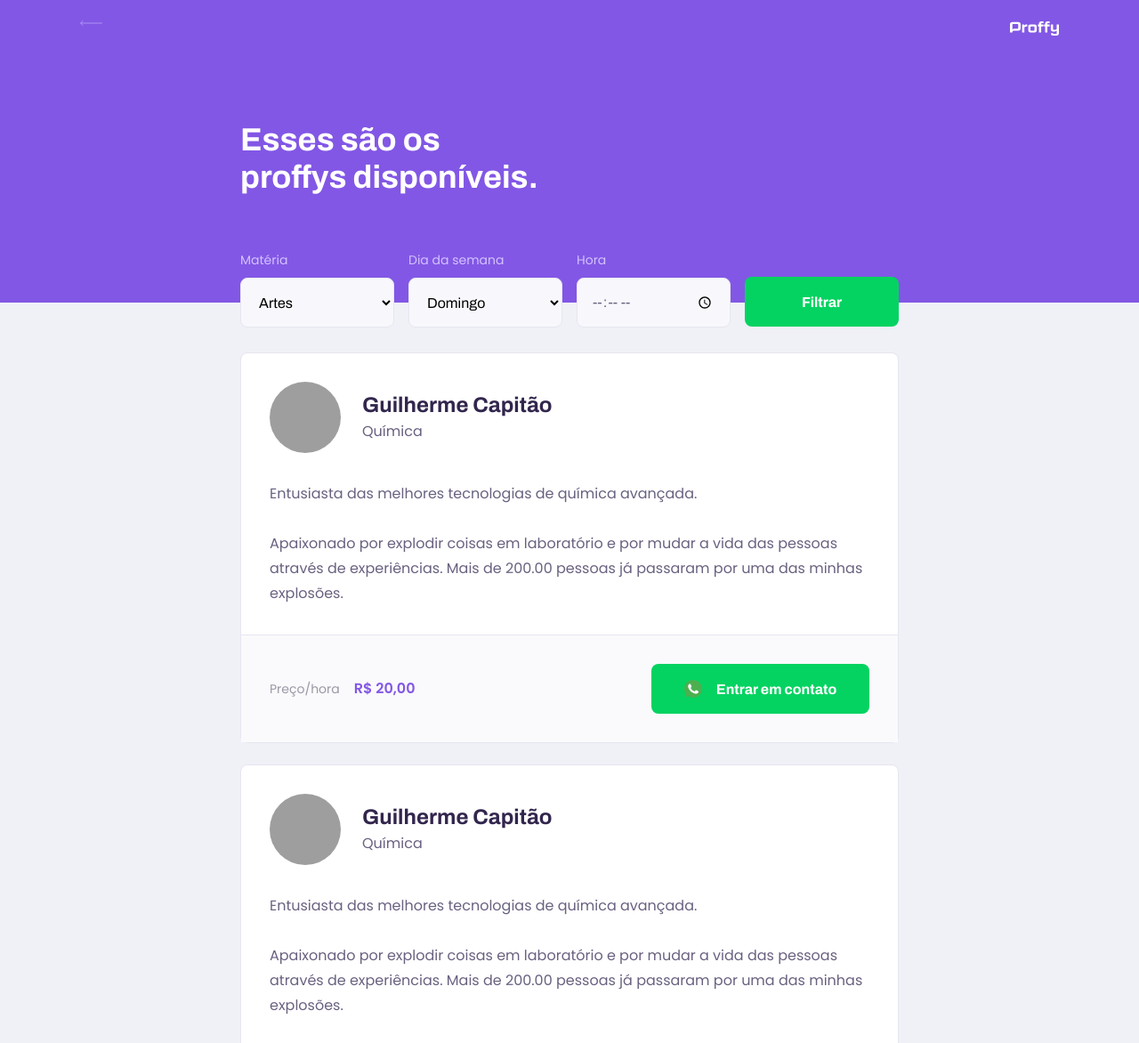
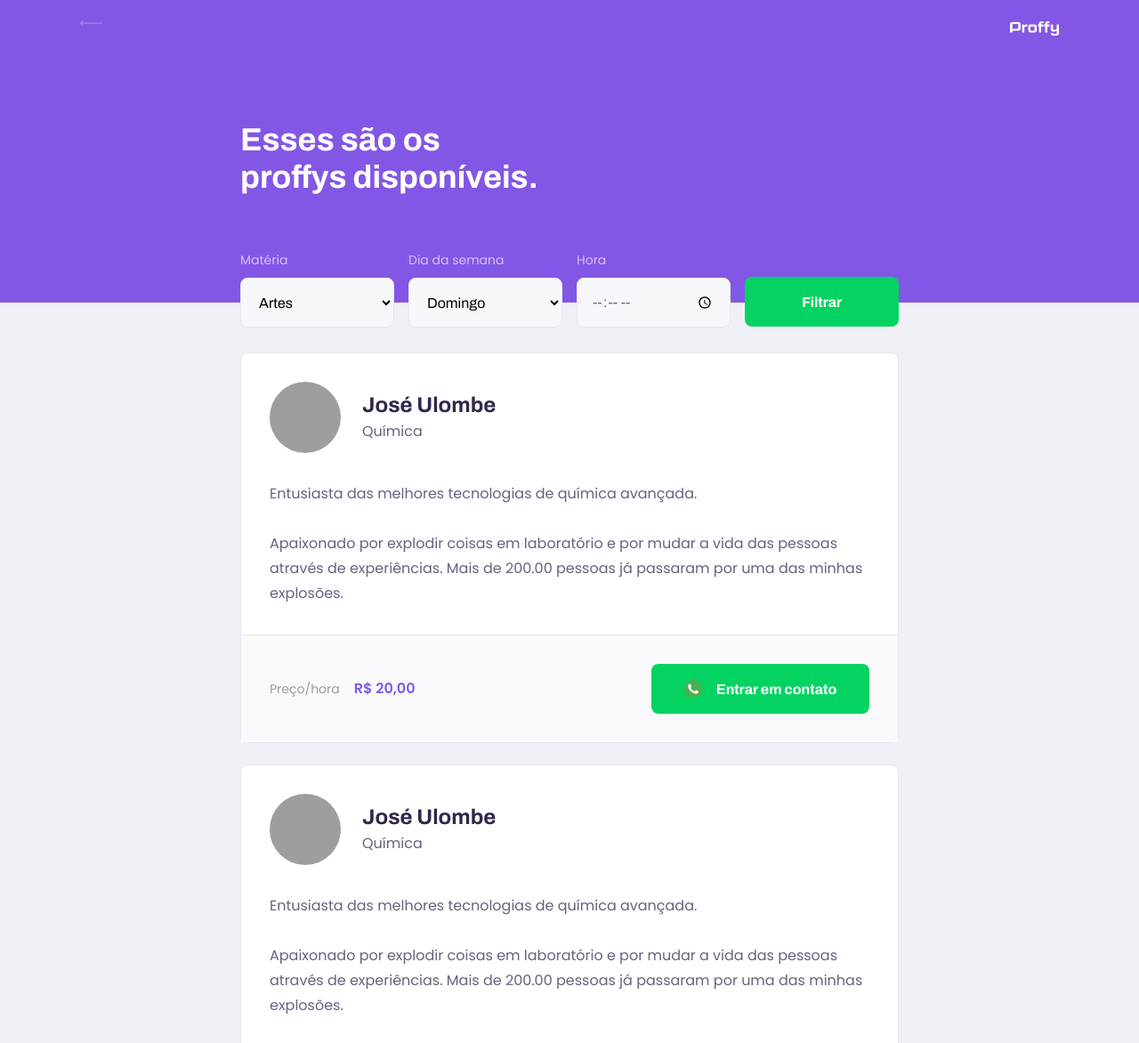
Before and after one commit to julombe/next-level-week2.0, a plain HTML site: page study.html in a window 1280 px wide. Shown: the top 1172 px of the page at 89% size. Drawn offline with Linux system fonts and the light colour scheme; grey boxes are pictures that could not be loaded.

Commit message:
Add file

```diff
--- a/study.html
+++ b/study.html
@@ -78,9 +78,9 @@
       <article class="teacher-item">
 
         <header>
-          <img src="https://avatars3.githubusercontent.com/u/52411032?s=460&u=af7a96df95e691aa93bc03ab22e7bd2a38ae47dc&v=4" alt="Guilherme Capitão">
+          <img src="https://avatars0.githubusercontent.com/u/58216968?s=460&u=1c674a0a3a52620fe4bd90fea45ca7288dae8803&v=4" alt="José Ulombe">
           <div>
-            <strong>Guilherme Capitão</strong>
+            <strong>José Ulombe</strong>
             <span>Química</span>
           </div>
         </header>
@@ -102,9 +102,9 @@
       <article class="teacher-item">
 
         <header>
-          <img src="https://avatars3.githubusercontent.com/u/52411032?s=460&u=af7a96df95e691aa93bc03ab22e7bd2a38ae47dc&v=4" alt="Guilherme Capitão">
+          <img src="https://avatars0.githubusercontent.com/u/58216968?s=460&u=1c674a0a3a52620fe4bd90fea45ca7288dae8803&v=4" alt="José Ulombe">
           <div>
-            <strong>Guilherme Capitão</strong>
+            <strong>José Ulombe</strong>
             <span>Química</span>
           </div>
         </header>
```
